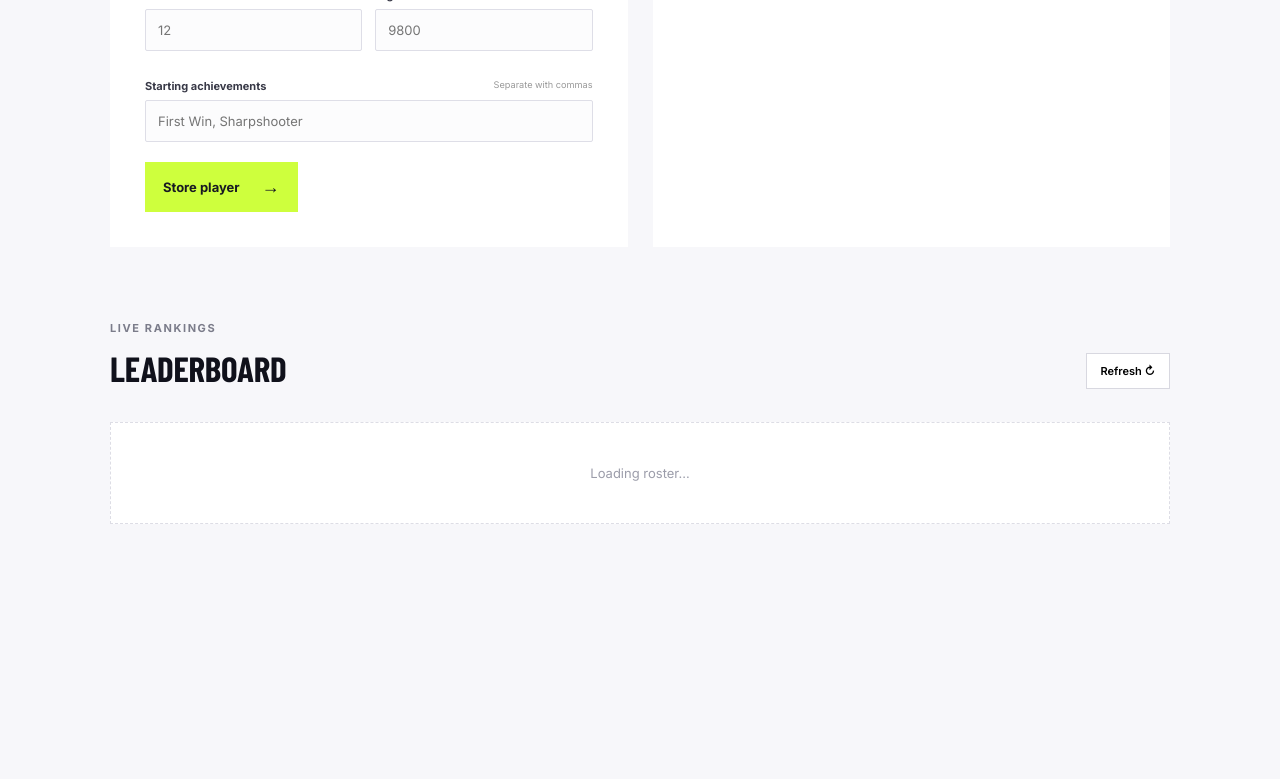
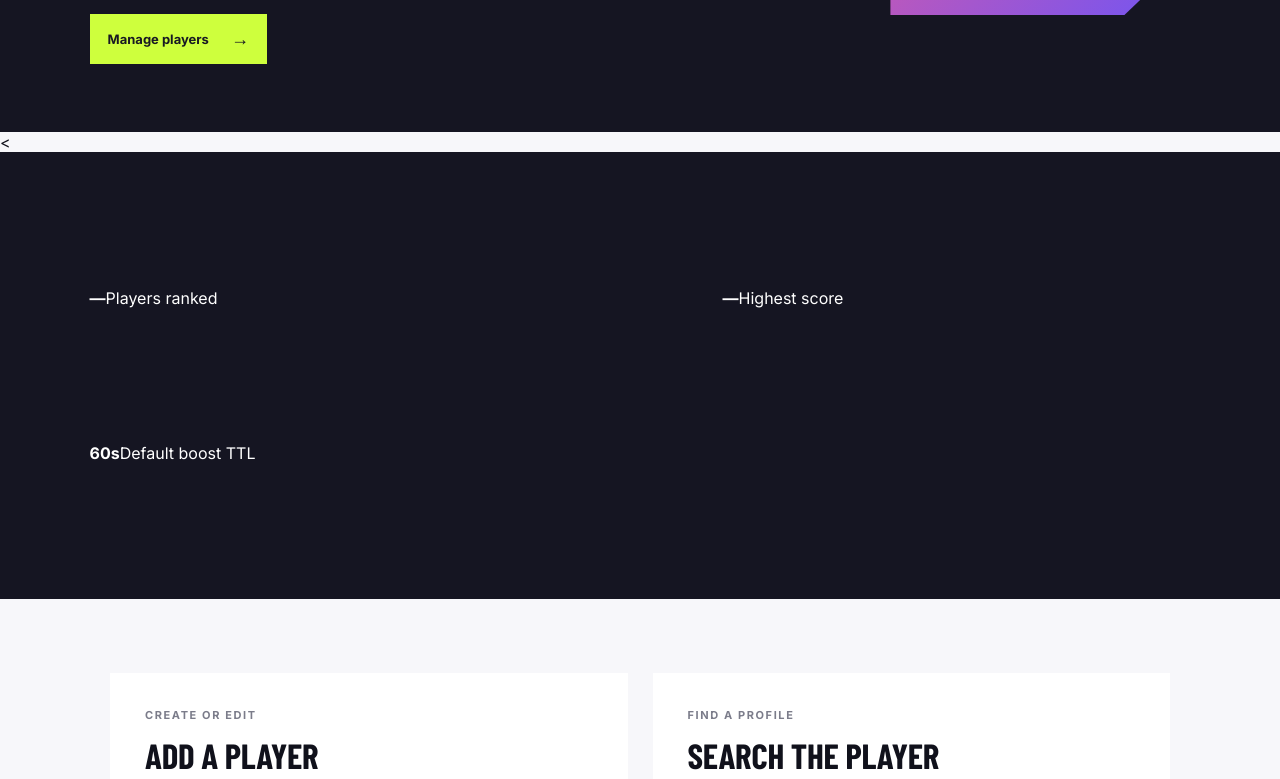
Before and after one commit to seshadri-07/Gaming, a website: page public/index.html in a window 1280 px wide. Shown: the part 458-1237 px from the top of the page. Before the commit the page ends 1056 px from the top, so only its background shows below. Drawn offline with nearby package versions, Linux system fonts and the light colour scheme; a web font is replaced by a local one.

Commit message:
Update index.html

```diff
--- a/public/index.html
+++ b/public/index.html
@@ -12,10 +12,10 @@
 <body>
   <header class="nav"><a class="brand" href="#top"><span>G</span>aming</a><nav><a href="#players">Players</a><a href="#leaderboard">Leaderboard</a></nav><div class="status"><i></i> Redis connected</div></header>
   <main id="top">
-    <!--<section class="hero"><div><p class="eyebrow">PLAYER COMMAND CENTER</p><h1>Every player.<br /><em>One legendary</em> Player.</h1><p class="hero-copy">Store profiles, achievements, and keep the competition alive in real time.</p><a class="primary" href="#players">Manage players <b>→</b></a></div><div class="hero-art"><div class="orb orb-one"></div><div class="orb orb-two"></div><span>01</span><strong>GAME<br />ON</strong><small>PROFILE<br />SYSTEM</small></div></section> -->
-   <!-- <section class="hero"><div><b id="playerCount">—</b><span>Players ranked</span></div><div><b id="topScore">—</b><span>Highest score</span></div><div><b>60s</b><span>Default boost TTL</span></div></section>-->
+    <section class="hero"><div><p class="eyebrow">PLAYER COMMAND CENTER</p><h1>Every player.<br /><em>One legendary</em> Player.</h1><p class="hero-copy">Store profiles, achievements, and keep the competition alive in real time.</p><a class="primary" href="#players">Manage players <b>→</b></a></div><div class="hero-art"><div class="orb orb-one"></div><div class="orb orb-two"></div><span>01</span><strong>GAME<br />ON</strong><small>PROFILE<br />SYSTEM</small></div></section>
+   <<section class="hero"><div><b id="playerCount">—</b><span>Players ranked</span></div><div><b id="topScore">—</b><span>Highest score</span></div><div><b>60s</b><span>Default boost TTL</span></div></section>
     <section id="players" class="workspace"><div class="panel form-panel"><p class="eyebrow">CREATE OR EDIT</p><h2 id="formTitle">Add a player</h2><form id="playerForm"><input type="hidden" id="editingId" /><label>Player ID<input id="playerId" maxlength="24" placeholder="e.g. P001" required /></label><label>Username<input id="username" maxlength="40" placeholder="e.g. NovaStrike" required /></label><div class="two-col"><label>Level<input id="level" type="number" min="1" placeholder="12" required /></label><label>High score<input id="highScore" type="number" min="0" placeholder="9800" required /></label></div><label>Starting achievements <small>Separate with commas</small><input id="achievements" placeholder="First Win, Sharpshooter" /></label><div class="form-actions"><button class="primary" type="submit" id="submitButton">Store player <b>→</b></button><button type="button" class="text-button hidden" id="cancelEdit">Cancel edit</button></div></form></div>
       <div class="panel search-panel"><p class="eyebrow">FIND A PROFILE</p><h2>Search the Player</h2><div class="search"><input id="searchId" placeholder="Enter player ID" /><button id="searchButton" aria-label="Search">⌕</button></div><div id="profileEmpty" class="empty-state">Select a player to see their profile.</div><article id="playerCard" class="player-card hidden"></article></div></section>
-    <section id="leaderboard" class="leaderboard-section"><div class="section-heading"><div><p class="eyebrow">LIVE RANKINGS</p><h2>Leaderboard</h2></div><button id="refreshLeaderboard" class="outline-button">Refresh ↻</button></div><div id="leaderboardList" class="leaderboard-list"><p class="empty-state">Loading roster…</p></div></section>
+    <section id="leaderboard" class="leaderboard-section"><div class="section-heading"><div><p class="eyebrow">LIVE RANKINGS</p><h2>Leaderboard</h2></div><button id="refreshLeaderboard" class="outline-button">Refresh ↻</button></div><div id="leaderboardList" class="leaderboard-list"><p class="empty-state">Loading players…</p></div></section>
 
 </body></html>
```
